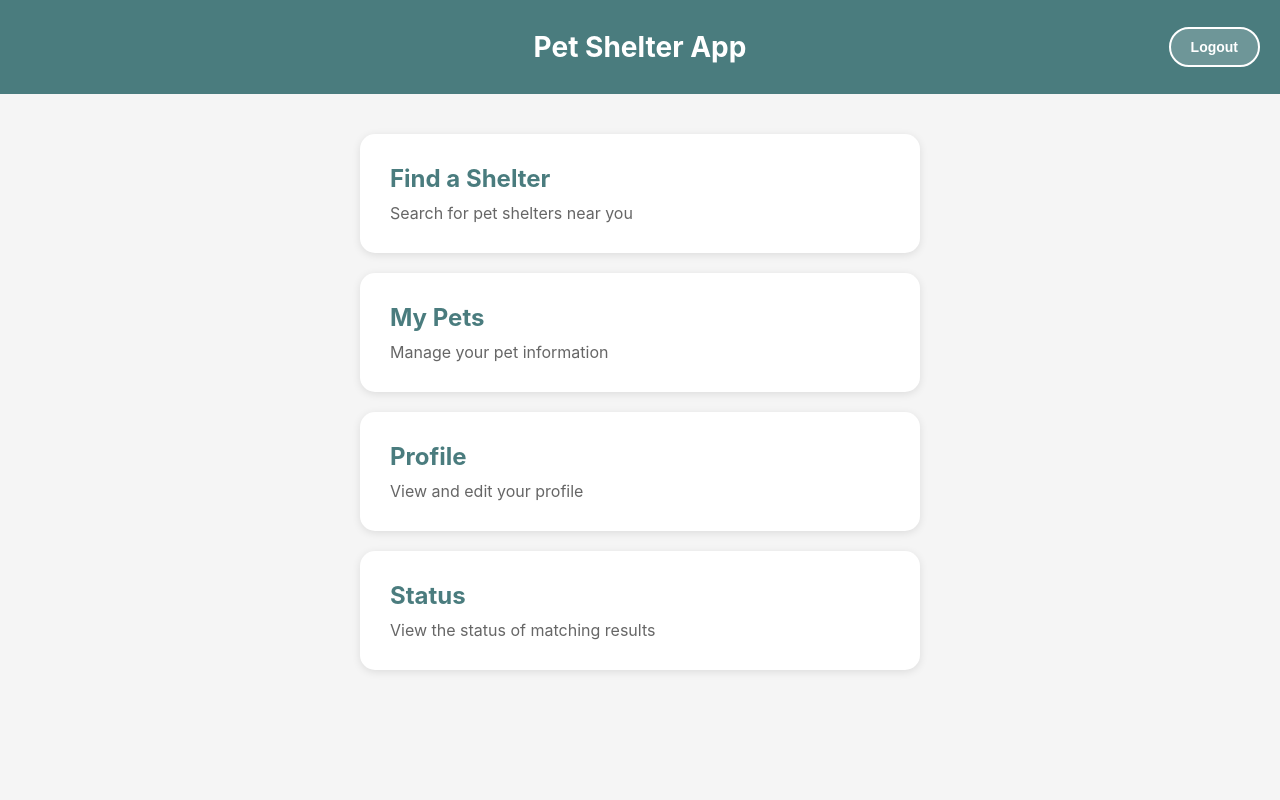
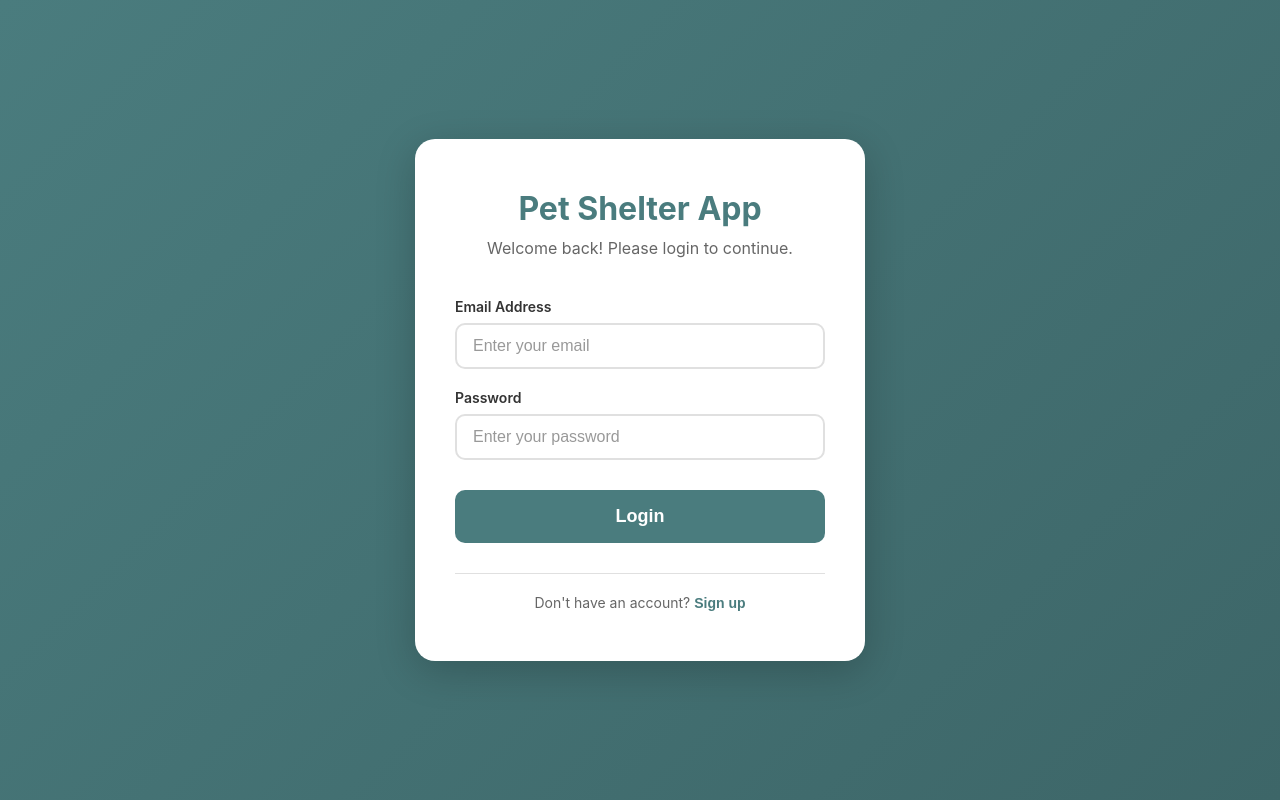
Before and after one commit to EnzoLucido/CS160-Project, a React (Vite) app in the folder react-app/: page / in a window 1280 px wide. Built offline with nearby package versions, Linux system fonts and the light colour scheme.

Commit message:
change first landing page to login page

```diff
--- a/react-app/src/App.jsx
+++ b/react-app/src/App.jsx
@@ -14,9 +14,10 @@ function App() {
   return (
     <BrowserRouter>
       <Routes>
+        <Route path="/" element={<Login />} />
         <Route path="/login" element={<Login />} />
         <Route path="/signup" element={<SignUp />} />
-        <Route path="/" element={<Home />} />
+        <Route path="/home" element={<Home />} />
         <Route path="/shelter-search" element={<ShelterSearch />} />
         <Route path="/shelter-detail" element={<ShelterDetail />} />
         <Route path="/confirmation" element={<Confirmation />} />
--- a/react-app/src/pages/Confirmation.jsx
+++ b/react-app/src/pages/Confirmation.jsx
@@ -9,7 +9,7 @@ function Confirmation() {
   }
 
   function goHome() {
-    navigate('/');
+    navigate('/home');
   }
 
   function handleViewStatus() {
--- a/react-app/src/pages/Home.jsx
+++ b/react-app/src/pages/Home.jsx
@@ -24,7 +24,7 @@ function Home() {
     // Clear login status
     localStorage.removeItem('isLoggedIn');
     // Navigate to login page
-    navigate('/login');
+    navigate('/');
   }
 
   return (
--- a/react-app/src/pages/Login.jsx
+++ b/react-app/src/pages/Login.jsx
@@ -10,15 +10,10 @@ function Login() {
   function handleLogin(e) {
     e.preventDefault();
 
-    // Simple validation
-    if (email && password) {
-      // Store login status
-      localStorage.setItem('isLoggedIn', 'true');
-      // Navigate to home page
-      navigate('/');
-    } else {
-      alert('Please enter both email and password');
-    }
+    // Store login status
+    localStorage.setItem('isLoggedIn', 'true');
+    // Navigate to home page
+    navigate('/home');
   }
 
   function goToSignUp() {
@@ -43,7 +38,6 @@ function Login() {
               placeholder="Enter your email"
               value={email}
               onChange={(e) => setEmail(e.target.value)}
-              required
             />
           </div>
 
@@ -56,7 +50,6 @@ function Login() {
               placeholder="Enter your password"
               value={password}
               onChange={(e) => setPassword(e.target.value)}
-              required
             />
           </div>
 
--- a/react-app/src/pages/Profile.jsx
+++ b/react-app/src/pages/Profile.jsx
@@ -23,7 +23,7 @@ function Profile() {
   }
 
   function goHome() {
-    navigate('/');
+    navigate('/home');
   }
 
   function handleEdit() {
--- a/react-app/src/pages/ShelterDetail.jsx
+++ b/react-app/src/pages/ShelterDetail.jsx
@@ -9,7 +9,7 @@ function ShelterDetail() {
   }
 
   function goHome() {
-    navigate('/');
+    navigate('/home');
   }
 
   function handleSend() {
--- a/react-app/src/pages/SignUp.jsx
+++ b/react-app/src/pages/SignUp.jsx
@@ -23,17 +23,6 @@ function SignUp() {
   function handleSignUp(e) {
     e.preventDefault();
 
-    // Validation
-    if (!formData.name || !formData.email || !formData.password) {
-      alert('Please fill in all required fields');
-      return;
-    }
-
-    if (formData.password !== formData.confirmPassword) {
-      alert('Passwords do not match');
-      return;
-    }
-
     // Save user profile
     const userProfile = {
       name: formData.name,
@@ -47,7 +36,7 @@ function SignUp() {
     localStorage.setItem('isLoggedIn', 'true');
 
     // Navigate to home page
-    navigate('/');
+    navigate('/home');
   }
 
   function goToLogin() {
@@ -64,7 +53,7 @@ function SignUp() {
 
         <form className="signup-form" onSubmit={handleSignUp}>
           <div className="form-group">
-            <label htmlFor="name">Full Name *</label>
+            <label htmlFor="name">Full Name</label>
             <input
               type="text"
               id="name"
@@ -72,12 +61,11 @@ function SignUp() {
               placeholder="Enter your full name"
               value={formData.name}
               onChange={(e) => handleChange('name', e.target.value)}
-              required
             />
           </div>
 
           <div className="form-group">
-            <label htmlFor="email">Email Address *</label>
+            <label htmlFor="email">Email Address</label>
             <input
               type="email"
               id="email"
@@ -85,7 +73,6 @@ function SignUp() {
               placeholder="Enter your email"
               value={formData.email}
               onChange={(e) => handleChange('email', e.target.value)}
-              required
             />
           </div>
 
@@ -114,7 +101,7 @@ function SignUp() {
           </div>
 
           <div className="form-group">
-            <label htmlFor="password">Password *</label>
+            <label htmlFor="password">Password</label>
             <input
               type="password"
               id="password"
@@ -122,12 +109,11 @@ function SignUp() {
               placeholder="Create a password"
               value={formData.password}
               onChange={(e) => handleChange('password', e.target.value)}
-              required
             />
           </div>
 
           <div className="form-group">
-            <label htmlFor="confirmPassword">Confirm Password *</label>
+            <label htmlFor="confirmPassword">Confirm Password</label>
             <input
               type="password"
               id="confirmPassword"
@@ -135,7 +121,6 @@ function SignUp() {
               placeholder="Confirm your password"
               value={formData.confirmPassword}
               onChange={(e) => handleChange('confirmPassword', e.target.value)}
-              required
             />
           </div>
 
--- a/react-app/src/pages/Status.jsx
+++ b/react-app/src/pages/Status.jsx
@@ -9,7 +9,7 @@ function Status() {
   }
 
   function goHome() {
-    navigate('/');
+    navigate('/home');
   }
 
   function handleViewStatus(shelterName) {
--- a/react-app/src/pages/StatusDetail.jsx
+++ b/react-app/src/pages/StatusDetail.jsx
@@ -11,7 +11,7 @@ function StatusDetail() {
   }
 
   function goHome() {
-    navigate('/');
+    navigate('/home');
   }
 
   function handleContact() {
```
